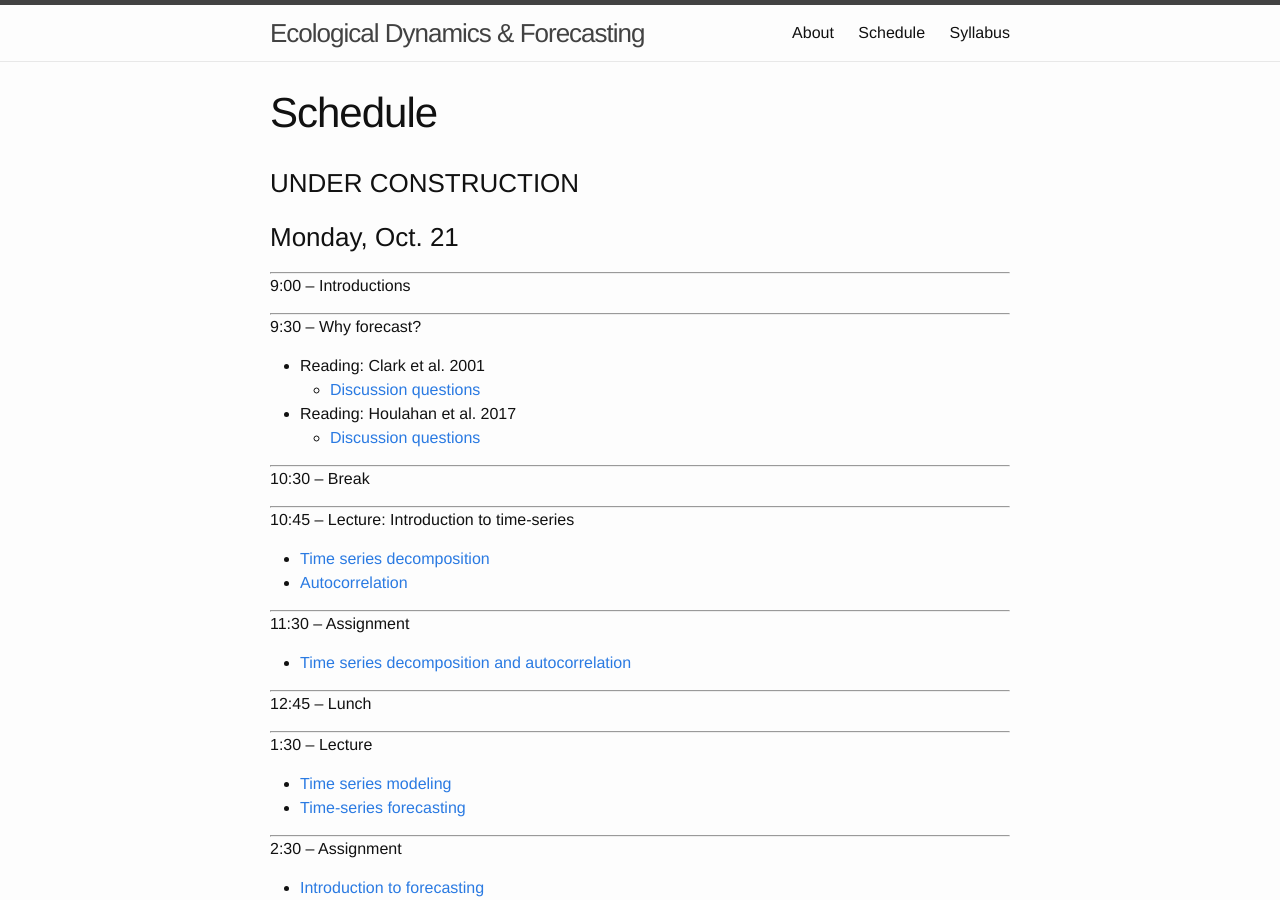
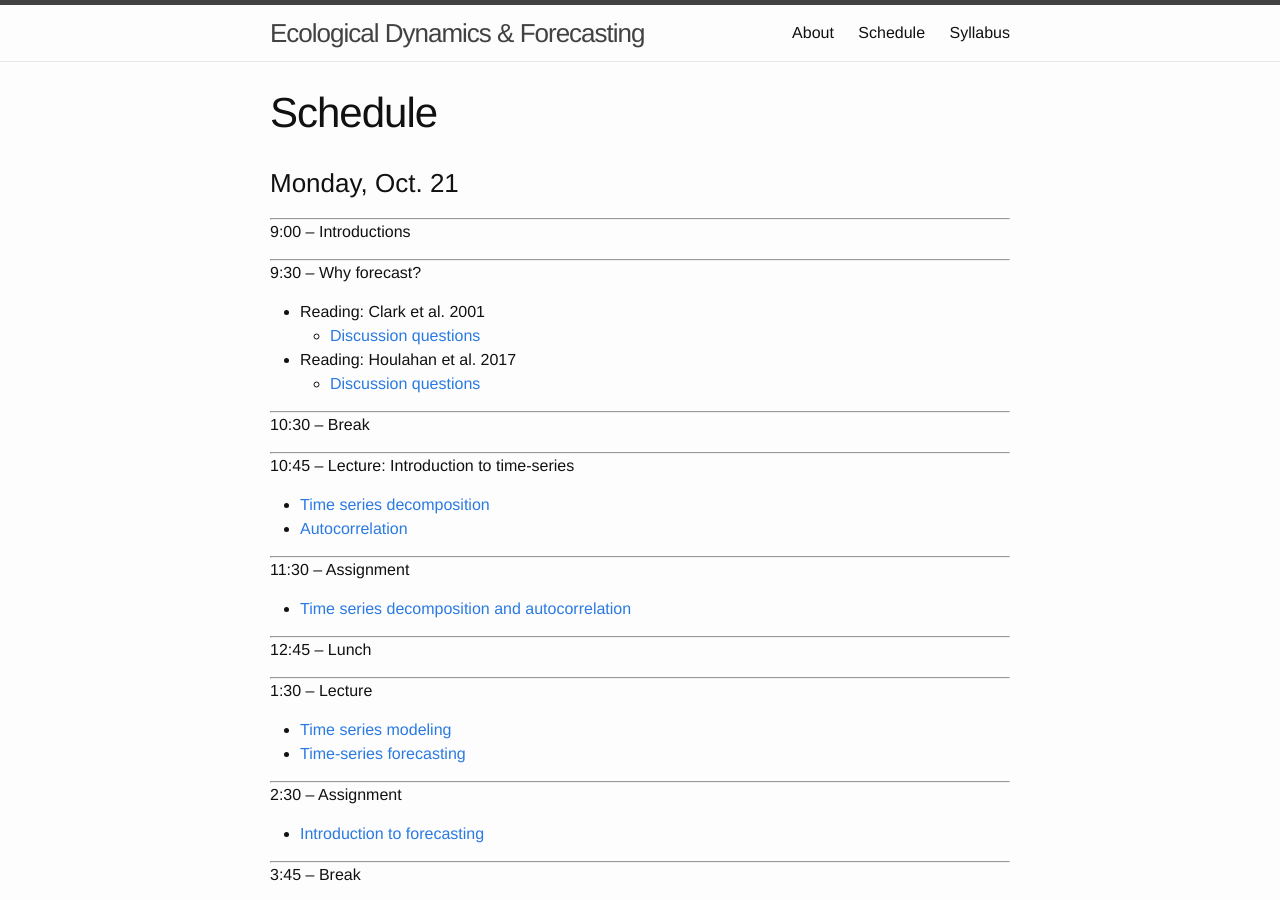
Before and after one commit to pbadler/forecasting-course-short, a Jekyll site: the page built from schedule.md, in a window 1280 px wide and 900 px high. Built offline with Jekyll 4.4.1, drawn with Linux system fonts in a browser that asks for light colours.

Commit message:
finalize schedule

```diff
--- a/schedule.md
+++ b/schedule.md
@@ -3,7 +3,6 @@ title: "Schedule"
 output: html_document
 layout: page
 ---
-###  UNDER CONSTRUCTION
 
 ###  Monday, Oct. 21
 
```
